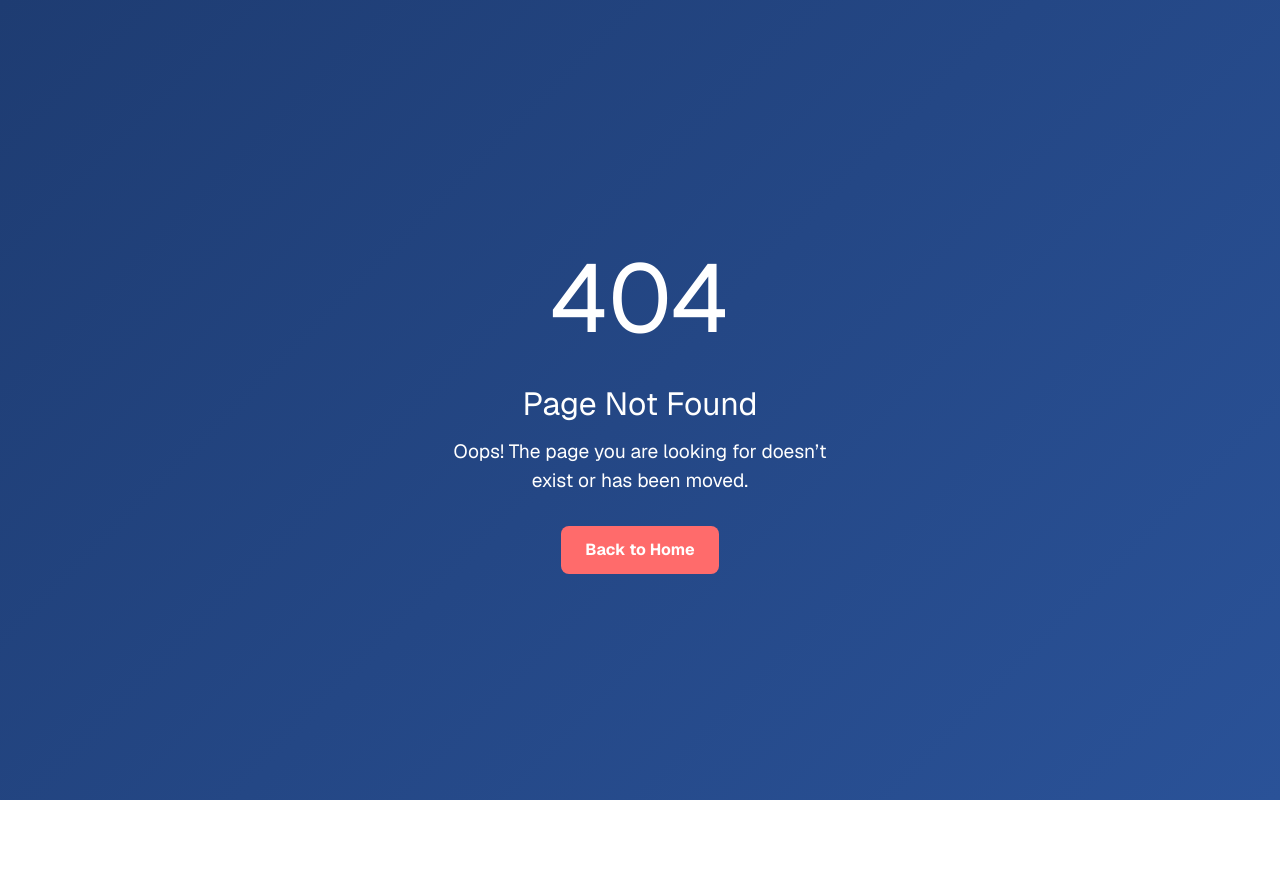
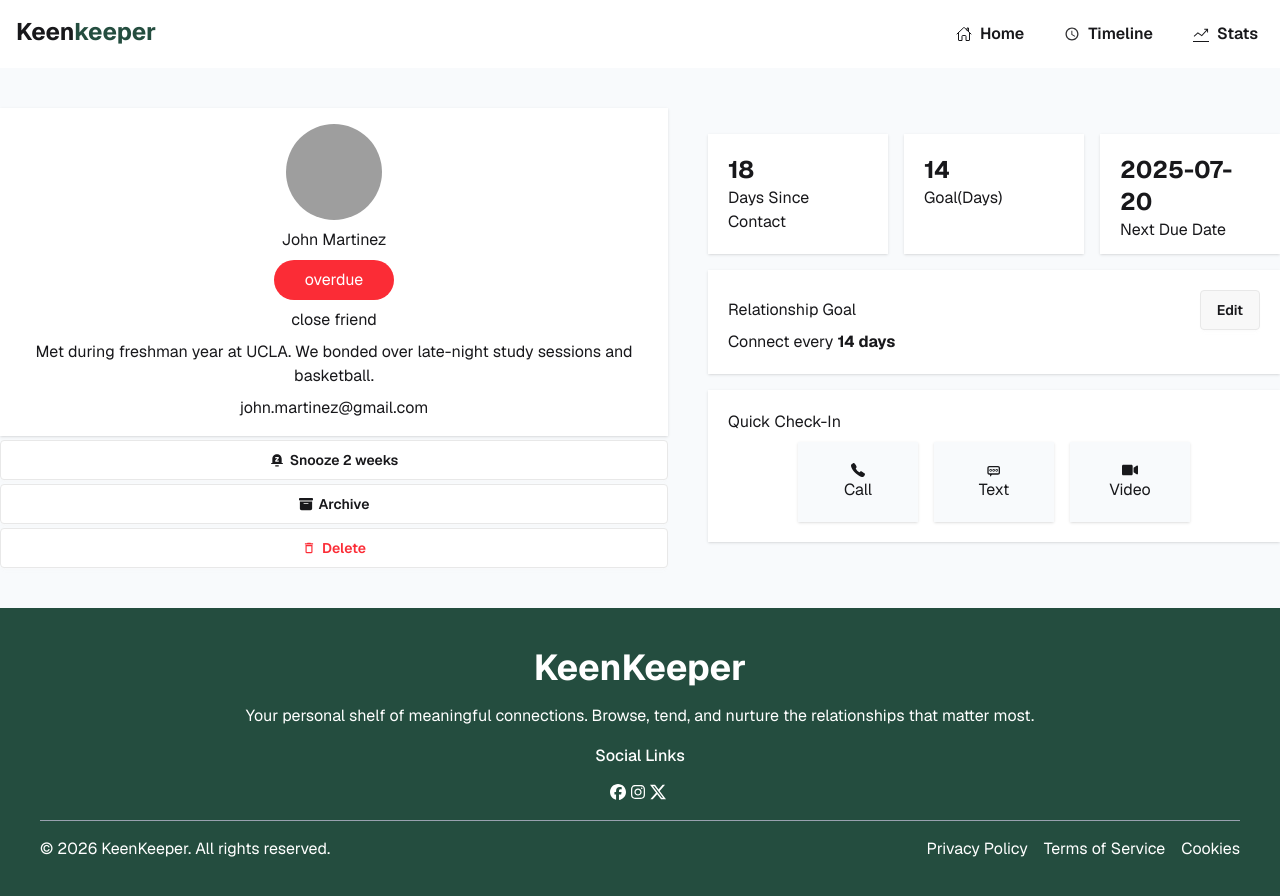
Before and after one commit to saharatajim/B13-A7-Keen-Keeper, a React (Vite) app: page /friendDetails/1 in a window 1280 px wide. Before the commit this address had no page. Shown: the top 896 px of the page. Before the commit the page ends 800 px from the top, so only its background shows below. Built offline with nearby package versions, Linux system fonts and the light colour scheme; grey boxes are pictures that could not be loaded.

Commit message:
Friend Details Page — Layout

```diff
--- a/src/AllPages/Frineds/AllFriendsList.jsx
+++ b/src/AllPages/Frineds/AllFriendsList.jsx
@@ -4,21 +4,23 @@ import Friend from './Friend';
 
 const AllFriendsList = () => {
 
-    const {friends}=UseFriendsData()
+    const {friends,loading}=UseFriendsData()
     // console.log(friends)
     return (
         <div className='bg-[#F8FAFC] container mx-auto p-10'>
            <hr className='text-gray-300'/>
            <div className='mt-10'>
             <h1 className='text-2xl font-semibold'>Your Friends</h1>
-           </div>
-           <div className='grid gap-4 md:grid-cols-2 lg:grid-cols-4 '>
             {
 
-                friends.map((friend,index)=>
-               <Friend key={index} friend={friend}/>)
+                loading?<div className='flex justify-center'><span className="loading loading-spinner loading-xl"></span></div>
+                : <div className='grid gap-4 md:grid-cols-2 lg:grid-cols-4 '>
+            { friends.map((friend,index)=>
+               <Friend key={index} friend={friend}/>) }
+           </div>
             }
            </div>
+
         </div>
     );
 };
--- a/src/AllPages/Frineds/Friend.jsx
+++ b/src/AllPages/Frineds/Friend.jsx
@@ -1,8 +1,9 @@
 import React from 'react';
+import { Link } from 'react-router';
 
 const Friend = ({friend}) => {
     return (
-        <div>
+        <Link to={`/friendDetails/${friend.id}`}>
             <div className=' shadow p-3 my-4 space-y-2 bg-base-100 text-center'>
                    <div className='flex justify-center'><img className='rounded-full' src={friend.picture} alt="" /></div>
                    <h1 className='font-bold'>{friend.name}</h1>
@@ -20,7 +21,7 @@ const Friend = ({friend}) => {
                     </div>
 
                 </div>
-        </div>
+        </Link>
     );
 };
 
--- /dev/null
+++ b/src/AllPages/Frineds/FriendDetails.jsx
@@ -0,0 +1,112 @@
+import React from 'react';
+import { useParams } from 'react-router';
+ import UseFriendsData from '../../hooks/UseFriendsData';
+ import { MdOutlineDeleteOutline } from "react-icons/md";
+ import { FaBoxArchive } from "react-icons/fa6";
+ import { RiNotificationSnoozeFill } from "react-icons/ri";
+ import { FaVideo } from "react-icons/fa";
+import { TiMessageTyping } from "react-icons/ti";
+import { IoCall } from "react-icons/io5";
+
+const FriendDetails = () => {
+     const {friends}=UseFriendsData()
+     console.log(friends)
+
+    const {paramsId}=useParams()
+    console.log(paramsId)
+
+    const expectedFriend=friends.find(  friend=>friend.id==paramsId)
+       if (!expectedFriend) {
+      return <div>Loading friend details...</div>;
+}
+
+console.log(expectedFriend.id);
+    console.log(expectedFriend.name)
+
+    return (
+      <>
+      <div className='container mx-auto bg-[#F8FAFC]  md:flex gap-10 py-10 justify-center items-center'>
+          {/* left column */}
+         <div className='flex flex-col space-y-1'>
+           {/* profileCard */}
+          <div className='shadow bg-base-100 p-4 flex flex-col space-y-2 justify-center items-center'>
+             <img className='w-24 h-24 rounded-full' src={expectedFriend.picture} alt="" />
+             <h1>{expectedFriend.name}</h1>
+             <p className={`rounded-full w-30 text-center text-white p-2 ${expectedFriend.status==="on-track"
+                    ?"bg-green-800"
+                    :expectedFriend.status==="overdue"
+                    ?"bg-red-500"
+                    :expectedFriend.status==="almost due"
+                    ?"bg-amber-400"
+                    :""}`
+                    }>{expectedFriend.status}</p>
+                    <p>{expectedFriend.tags[1]}</p>
+                    <p className='text-center'>{expectedFriend.bio}</p>
+                    <p>{expectedFriend.email}</p>
+          </div>
+          {/* non functional buttons*/}
+          <button className='btn bg-base-100'><RiNotificationSnoozeFill /> Snooze 2 weeks</button>
+
+          <button className='btn bg-base-100'> <FaBoxArchive />
+ Archive</button>
+
+          <button className='btn bg-base-100 text-red-500'><MdOutlineDeleteOutline /> Delete</button>
+
+
+         </div>
+         {/* right column */}
+
+         <div className='flex flex-col justify-between ite gap-4'>
+          <div className='flex gap-4 justify-between '>
+            <div className='p-5 bg-base-100 shadow h-30 w-45'>
+                <h1 className='font-bold text-2xl'>{expectedFriend.days_since_contact}</h1>
+                <p>Days Since Contact</p>
+            </div>
+            <div className='p-5 bg-base-100 shadow h-30 w-45'>
+                <h1  className='font-bold text-2xl'>{expectedFriend.goal}</h1>
+                <p>Goal(Days)</p>
+            </div>
+            <div className='p-5 bg-base-100 shadow h-30 w-45'>
+                <h1  className='font-bold text-2xl'>{expectedFriend.next_due_date}</h1>
+                <p>Next Due Date</p>
+            </div>
+          </div>
+        <div className='p-5 bg-base-100 shadow'>
+            <div className='flex justify-between items-center'>
+                <h1>Relationship Goal</h1>
+                <button className='btn'>Edit</button>
+            </div>
+            <p>Connect every  <span className='font-bold'>{expectedFriend.goal} days</span></p>
+        </div>
+
+        <div className='p-5 bg-base-100 space-y-2 shadow'>
+            <div className='  '>
+                <h1>Quick Check-In</h1>
+
+            </div>
+             <div className='flex justify-center gap-4'>
+            <div className='p-5 active:scale-95 bg-[#F8FAFC] flex flex-col justify-center items-center shadow w-30'>
+                <h1><IoCall /></h1>
+                <p>Call</p>
+            </div>
+            <div className='p-5 active:scale-95 bg-[#F8FAFC] flex flex-col justify-center items-center shadow w-30'>
+                <h1><TiMessageTyping /></h1>
+                <p>Text</p>
+            </div>
+            <div className='p-5 bg-[#F8FAFC] flex flex-col justify-center items-center active:scale-95 shadow w-30'>
+                <h1><FaVideo /></h1>
+                <p>Video</p>
+            </div>
+          </div>
+        </div>
+         </div>
+
+      </div>
+      </>
+    );
+};
+
+export default FriendDetails;
+
+                //
+                //
--- /dev/null
+++ b/src/Contexts/TimelineFriendContext.jsx
@@ -0,0 +1,4 @@
+import { createContext } from "react";
+
+
+export const TimelineFriendContext =createContext()
--- /dev/null
+++ b/src/Contexts/TimelineFriendProvider.jsx
@@ -0,0 +1,16 @@
+import React, { useState } from 'react';
+import { TimelineFriendContext } from './TimelineFriendContext';
+
+
+
+const TimelineFriendProvider = ({children}) => {
+    const[timelineFriend,setTimelineFriend]=useState([])
+    const data={
+        timelineFriend,setTimelineFriend
+    }
+    return (
+   <TimelineFriendContext.Provider value={data}>{children}</TimelineFriendContext.Provider>
+    );
+};
+
+export default TimelineFriendProvider;
--- a/src/Routers/Routes.jsx
+++ b/src/Routers/Routes.jsx
@@ -4,6 +4,7 @@ import Home from "../AllPages/Home/Home";
 import Stats from "../AllPages/Stats/Stats";
 import Timeline from "../AllPages/Timeline/Timeline";
 import NotFound from "../AllPages/error/NotFound";
+import FriendDetails from "../AllPages/Frineds/FriendDetails";
 
 export const router = createBrowserRouter([
   {
@@ -22,6 +23,11 @@ export const router = createBrowserRouter([
             path:"/timeline",
           element:<Timeline/>
         }
+        ,
+        {
+            path:"/friendDetails/:paramsId",
+            element:<FriendDetails/>
+        }
     ],
      errorElement:
        <NotFound/>
--- a/src/hooks/UseFriendsData.jsx
+++ b/src/hooks/UseFriendsData.jsx
@@ -3,16 +3,22 @@ import React, { useEffect, useState } from 'react';
 const UseFriendsData = () => {
 
     const [friends,setFriends]=useState([])
+    const [loading,setLoading]=useState(true)
     useEffect(()=>{
 
         const fetchData=async()=>{
             const res=await fetch("/friends.json")
             const data=await res.json()
-            setFriends(data)
+
+            setTimeout(()=>{
+                setFriends(data)
+                setLoading(false)
+            },2000)
+
         }
         fetchData()
     },[])
-    return {friends}
+    return {friends,loading}
 }
 
 export default UseFriendsData;
```
Also changed, not shown: src/main.jsx (+12 -5 lines).
